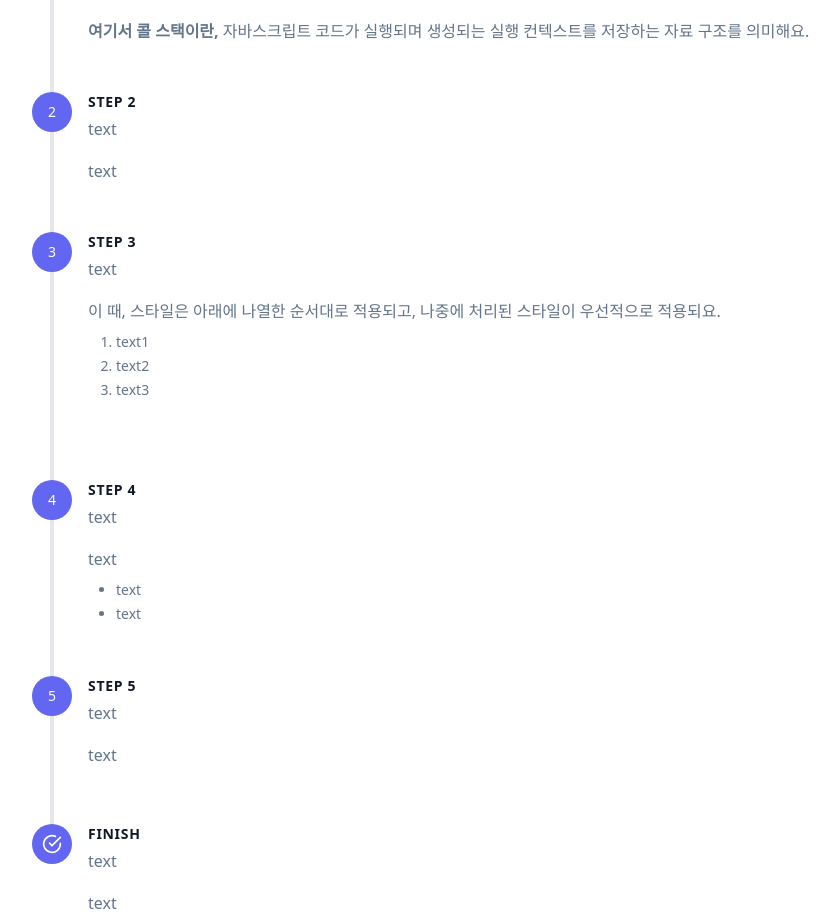
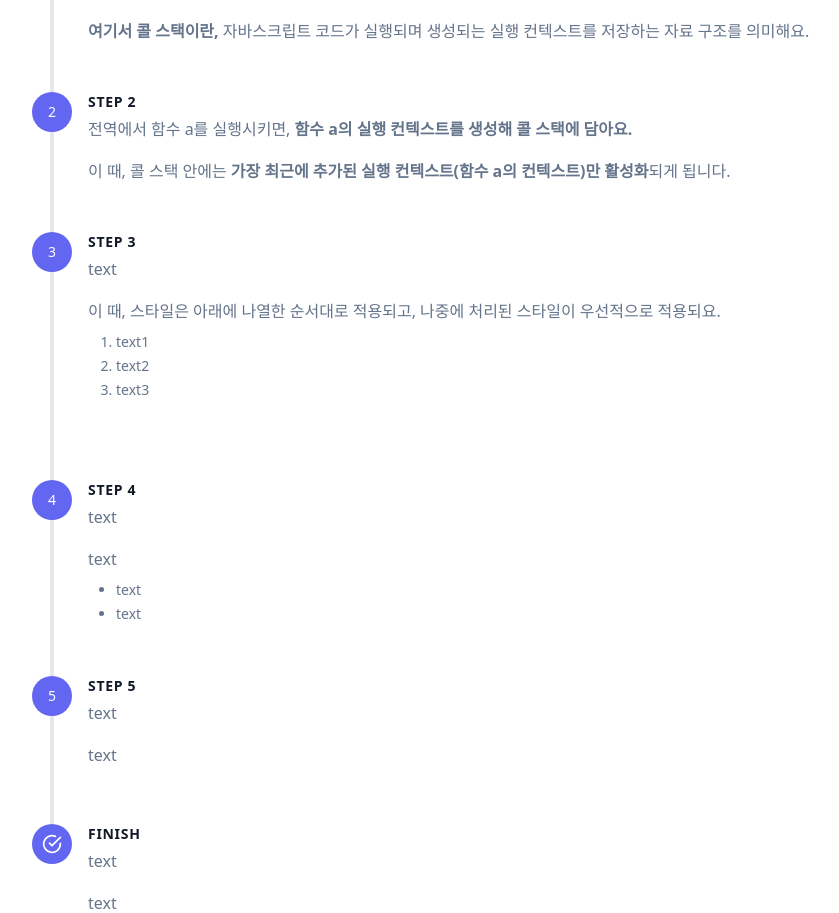
Before and after one commit to Lee-Sang-Beom/nextjs_and_notion, a Next.js app: page /web_basic/executionContext in a window 1280 px wide. Shown: the part 1670-2583 px from the top of the page, without its empty margins (28-867 px from the left). Built offline with nearby package versions, Linux system fonts and the light colour scheme.

Commit message:
add content : step 2 (js_and_callstack in executioncontext page)

```diff
--- a/pages/web_basic/executionContext.tsx
+++ b/pages/web_basic/executionContext.tsx
@@ -152,10 +152,10 @@ export default function Dom() {
                                             STEP 2
                                         </h2>
                                         <p className="leading-relaxed mb-4">
-                                            {`text`}
+                                            {`전역에서 함수 a를 실행시키면, `}<strong>{`함수 a의 실행 컨텍스트를 생성해 콜 스택에 담아요.`}</strong>
                                         </p>
                                         <p className="leading-relaxed">
-                                            {`text`}
+                                            {`이 때, 콜 스택 안에는 `}<strong>{`가장 최근에 추가된 실행 컨텍스트(함수 a의 컨텍스트)만 활성화`}</strong>{`되게 됩니다.`}
                                         </p>
                                     </div>
                                 </div>
```
